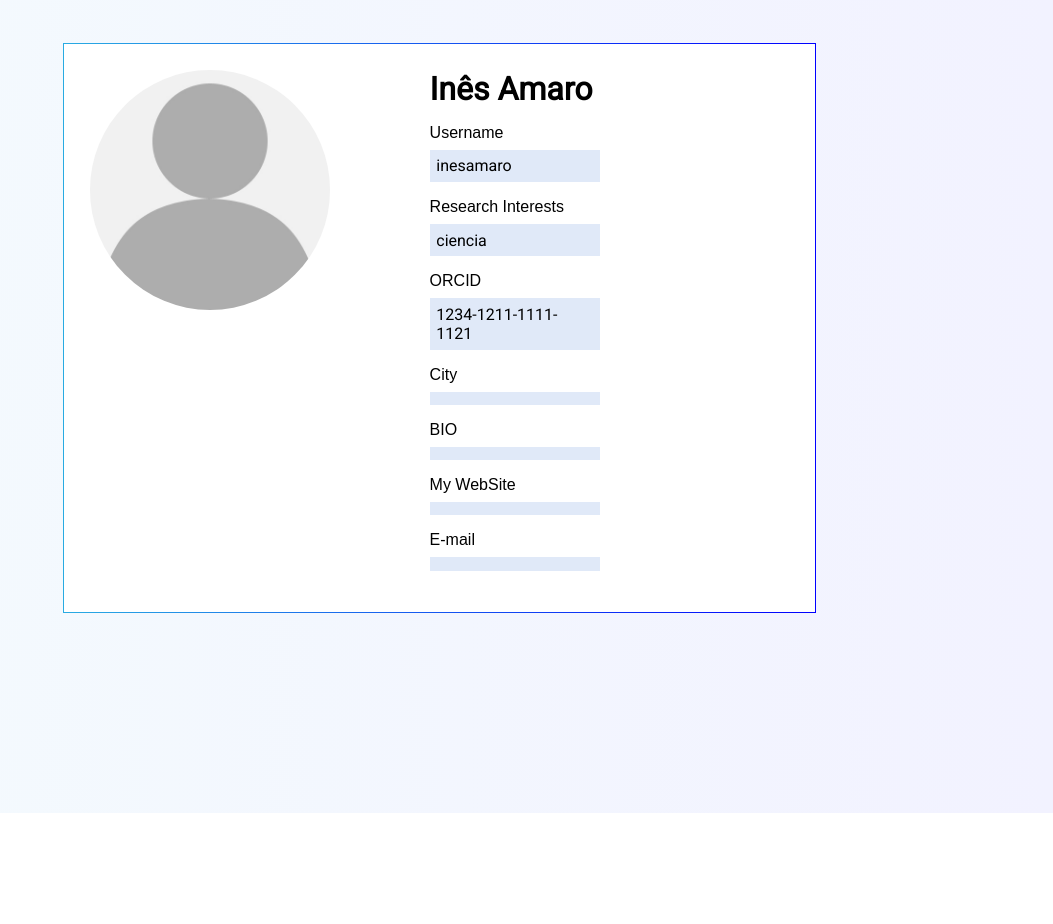
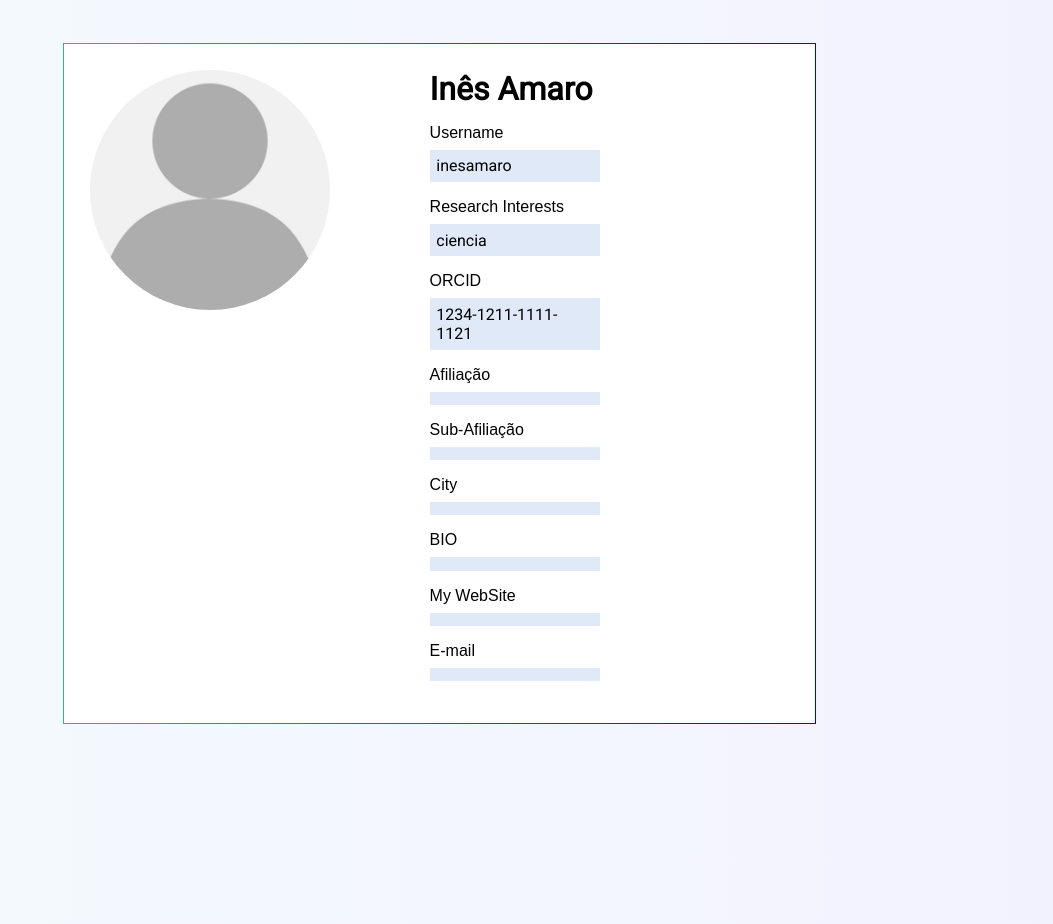
Before and after one commit to pl218/PIUC, a Django app: a page that uses accounts/templates/accounts/profile.html in a window 1280 px wide. Shown: the part 155-1079 px from the top of the page, without its empty margins (227-1280 px from the left). Before the commit the page ends 968 px from the top, so only its background shows below. Run offline with Django 3.2, Linux system fonts and the light colour scheme; data comes from the database, SQL or seed files in the repository; both versions use the stored data as it was after the commit; data that the repository does not hold is empty.

Commit message:
Afiliação e Sub-afiliação feitas

```diff
--- a/accounts/models.py
+++ b/accounts/models.py
@@ -15,6 +15,8 @@ class UserProfile(models.Model):
     researchInterests=models.CharField(max_length=200, default='')
     confirmed_email=models.BooleanField(default=False)
     favorites = models.ManyToManyField(Post)
+    afiliation=models.CharField(max_length=500, default='')
+    subafiliation=models.CharField(max_length=500, default='')
     profilePic=models.ImageField(default='profile_pics/profile_pic_placeholder.jpg',upload_to='profile_pics/')
     redditRefreshToken=models.CharField(max_length=200,null=True,default=None)
 
--- a/accounts/templates/accounts/profile.html
+++ b/accounts/templates/accounts/profile.html
@@ -18,6 +18,10 @@
         <li class="blue_input">{{ user.userprofile.researchInterests }} </li>
         <li class="user_desc"> ORCID</li>
         <li class="blue_input">{{ user.userprofile.ORCID }} </li>
+        <li class="user_desc"> Afiliação</li>
+        <li class="blue_input">{{ user.userprofile.afiliation }} </li>
+        <li class="user_desc"> Sub-Afiliação</li>
+        <li class="blue_input">{{ user.userprofile.subafiliation }} </li>
         <li class="user_desc">City </li>
         <li class="blue_input">{{ user.userprofile.city }} </li>
         <li class="user_desc"> BIO</li>
--- a/accounts/templates/accounts/profileEdit.html
+++ b/accounts/templates/accounts/profileEdit.html
@@ -19,6 +19,8 @@ function addClass() {
   document.getElementById("id_city").className = "blue_input";
   document.getElementById("id_website").className = "blue_input";
   document.getElementById("id_researchInterests").className = "blue_input";
+  document.getElementById("id_afiliation").className = "blue_input";
+  document.getElementById("id_subafiliation").className = "blue_input";
 
   //FORM NEEDS TO CHANGE
   document.querySelector("#id_profilePic").previousElementSibling.id = "wtf";
@@ -34,6 +36,8 @@ function addClass() {
   document.querySelector('label[for="id_city"]').innerHTML = "City";
   document.querySelector('label[for="id_website"]').innerHTML = "Website";
   document.querySelector('label[for="id_researchInterests"]').innerHTML = "Research Interests";
+  document.querySelector('label[for="id_afiliation"]').innerHTML = "Afiliação";
+  document.querySelector('label[for="id_subafiliation"]').innerHTML = "Sub-afiliação";
   document.querySelector('label[for="id_profilePic"]').innerHTML = "Profile picture";
 
 
--- a/accounts/views.py
+++ b/accounts/views.py
@@ -1,4 +1,3 @@
-
 from django.shortcuts import render, redirect
 from accounts.forms import RegistrationForm, EditProfileForm, EditUserForm, BookmarksForm
 from django.contrib.auth.models import User
@@ -41,6 +40,8 @@ def register(request):
             user.refresh_from_db()
             user.userprofile.ORCID= form.cleaned_data.get('ORCID') # cleaned_data para prevenir caso o utilizador introduza dados que possam prejudicar o website
             user.userprofile.researchInterests=form.cleaned_data.get('researchInterests')
+            user.userprofile.afiliation= form.cleaned_data.get('afiliation') # cleaned_data para prevenir caso o utilizador introduza dados que possam prejudicar o website
+            user.userprofile.subafiliation=form.cleaned_data.get('subafiliation')
             user.save() #guarda os dados adicionais do perfil na bd
 
             #Entrar na conta após os registo
--- a/static/JS/register.js
+++ b/static/JS/register.js
@@ -5,6 +5,8 @@ document.getElementById("id_last_name").className = "input_textbox";
 document.getElementById("id_email").className = "input_textbox";
 document.getElementById("id_ORCID").className = "input_textbox";
 document.getElementById("id_researchInterests").className = "input_textbox";
+document.getElementById("id_afiliation").className = "input_textbox";
+document.getElementById("id_subafiliation").className = "input_textbox";
 document.getElementById("id_password1").className = "input_textbox";
 document.getElementById("id_password2").className = "input_textbox";
 
@@ -22,5 +24,7 @@ document.querySelector('label[for="id_last_name"]').innerHTML = "Last name";
 document.querySelector('label[for="id_email"]').innerHTML = "E-mail";
 document.querySelector('label[for="id_ORCID"]').innerHTML = "ORCID";
 document.querySelector('label[for="id_researchInterests"]').innerHTML = "Research Interests";
+document.querySelector('label[for="id_afiliation"]').innerHTML = "Afiliação";
+document.querySelector('label[for="id_subafiliation"]').innerHTML = "Sub-afiliação";
 document.querySelector('label[for="id_password1"]').innerHTML = "Password";
 document.querySelector('label[for="id_password2"]').innerHTML = "Repeat Password";
```
Also changed, not shown: accounts/forms.py (+8 -0 lines), accounts/migrations/0006_auto_20181110_2140.py (added), accounts/migrations/0007_auto_20181110_2148.py (added), db.sqlite3.
